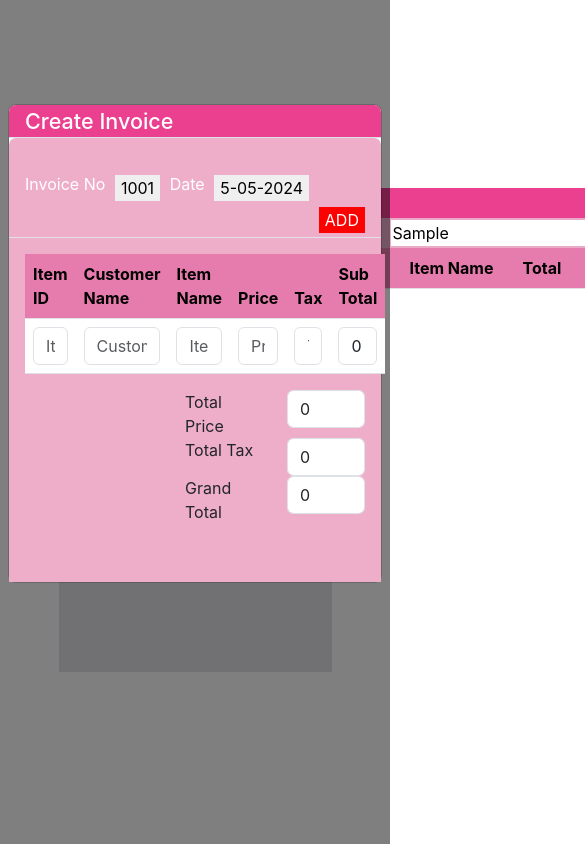
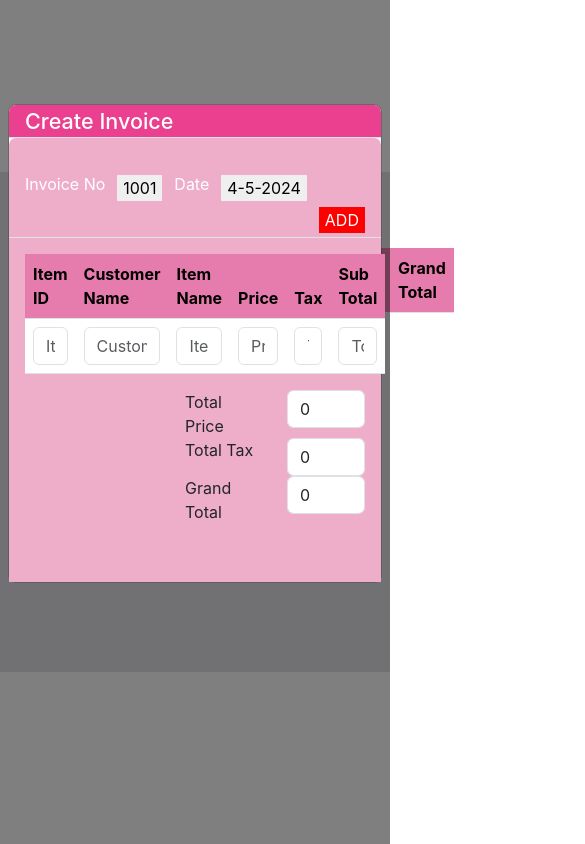
Before and after one commit to kavya191/invoiceform, a React (Create React App) app: page / in a window 390 px wide. Both pictures are taken after typing "Sample" into the empty fields and a click on the button "CREATE". Shown: the top 844 px of the page, 585 px wide, since content can reach past the window. Built offline with nearby package versions, Linux system fonts and the light colour scheme.

Commit message:
invoice list and search

```diff
--- a/src/Components/Invoice.css
+++ b/src/Components/Invoice.css
@@ -61,54 +61,126 @@
     color: white;
     border: none;
 }
+.invoice_table{
+    width: 100%;
 
+
+}
 .invoice_thead {
     background: rgb(238, 174, 202);
     background: linear-gradient(90deg, rgba(238, 174, 202, 1) 0%, rgb(230, 123, 173) 0%);
 
 }
-.form_header{
+
+.form_header {
     background: rgb(238, 174, 202);
     background: linear-gradient(90deg, rgba(238, 174, 202, 1) 0%, rgb(235, 63, 143) 0%);
     width: 100%;
     height: 30px;
     color: white;
 }
-.create_invoice{
+
+.create_invoice {
     margin-top: 6rem;
     border-radius: 0;
     height: 500px;
 
 }
-.invoice_date{
+
+.invoice_date {
     width: 100%;
     height: 100px;
     color: white;
     background: rgb(238, 174, 202);
 }
-.invoice_btn{
+
+.invoice_btn {
     border: none;
 }
-.date_btn{
+
+.date_btn {
     border: none;
 }
-.add_btn{
+
+.add_btn {
     border: none;
     background-color: red;
     color: white;
     margin-top: 4rem;
 }
-.form_body{
+
+.form_body {
     background: rgb(238, 174, 202);
 }
-.invoice_addform{
-    margin-left:10rem;
+
+.invoice_addform {
+    margin-left: 10rem;
 
 }
-.save_btn{
+
+.save_btn {
     border: none;
     background-color: red;
     color: white;
     margin-top: 1rem;
     margin-left: 26rem;
 }
+
+@media only screen and (max-width: 600px) {
+    .invoice_outer {
+        width: 100%;
+        height: 100vh;
+        display: flex;
+        justify-content: center;
+        align-items: center;
+
+
+    }
+
+    .invoice_inner {
+        width: 100%;
+        height: 500px;
+        background-color: #e3e2e6;
+
+
+    }
+    .invoice_table{
+        width: 100%;
+        margin-right: 1rem;
+    }
+    .invoice_header {
+        width: 100%;
+        height: 100px;
+        margin-top: 1rem;
+        color: white;
+    }
+
+.invoice_search {
+    width: 100%;
+    height: 30px;
+    background: rgb(238, 174, 202);
+    background: linear-gradient(90deg, rgba(238, 174, 202, 1) 0%, rgba(233, 170, 200, 1) 0%);
+}
+.input_search {
+    margin-left: 1.5px;
+    border: none;
+}
+
+.search_btn {
+    margin-left: 20px;
+    border: none;
+    width: 70px;
+    height: 30px;
+    background-color: red;
+    color: white;
+    border: none;
+}
+.invoice_thead {
+    background: rgb(238, 174, 202);
+    background: linear-gradient(90deg, rgba(238, 174, 202, 1) 0%, rgb(230, 123, 173) 0%);
+
+    padding-right: 5rem;
+}
+
+
+}
--- a/src/Components/Invoice.js
+++ b/src/Components/Invoice.js
@@ -1,23 +1,22 @@
-import React, { useState } from "react";
+import React, { useEffect, useState } from "react";
 import "../Components/Invoice.css";
-import Invoiceform from "./Invoiceform";
-import Button from "react-bootstrap/Button";
 import Form from "react-bootstrap/Form";
 import Modal from "react-bootstrap/Modal";
 import FormLabel from "react-bootstrap/FormLabel";
-import Label from "react-bootstrap/FormLabel";
 import { Col, Row } from "react-bootstrap";
+import '../Components/Invoiceform'
 
 const Invoice = () => {
   const [show, setShow] = useState(false);
 
   const handleClose = () => setShow(false);
   const handleShow = () => setShow(true);
-
+  const [currentDate, setCurrentDate] = useState("");
   const [invoiceData, setInvoiceData] = useState([]);
   const [totalPrice, setTotalPrice] = useState(0);
   const [totalTax, setTotalTax] = useState(0);
   const [grandTotal, setGrandTotal] = useState(0);
+
   const [inputs, setInputs] = useState({
     itemId: "",
     customerName: "",
@@ -69,7 +68,23 @@ const Invoice = () => {
     });
 
     handleClose();
-}
+  };
+  //search item
+  const handleSearch = (e) => {
+    const { value } = e.target;
+    const filteredData = invoiceData.filter((item) =>
+      item.itemName.toLowerCase().includes(value.toLowerCase())
+    );
+    setInvoiceData(filteredData);
+  };
+  //Current Date
+  useEffect(() => {
+    const date = new Date();
+    const formattedDate = `${date.getDate()}-${
+      date.getMonth() + 1
+    }-${date.getFullYear()}`;
+    setCurrentDate(formattedDate);
+  }, []);
 
   return (
     <div div className="invoice_outer">
@@ -79,9 +94,11 @@ const Invoice = () => {
             <p>INVOICE</p>
           </div>
           <div className=" invoice_search ">
-            <button className="invoice_create" onClick={handleShow}>
+            <button className="invoice_create" onClick={handleShow} >
               CREATE
             </button>
+            {/* <Invoiceform onHide={()=>setShow(false)}/>  */}
+            {/* popup invoice form */}
             <Modal show={show} onHide={handleClose} className="create_invoice">
               <Modal.Header className="form_header">
                 <Modal.Title>Create Invoice</Modal.Title>
@@ -90,15 +107,15 @@ const Invoice = () => {
                 <FormLabel>Invoice No</FormLabel>
                 <button className="invoice_btn">1001</button>
                 <FormLabel>Date</FormLabel>
-                <button className="date_btn">5-05-2024</button>
+                <button className="date_btn">{currentDate}</button>
                 <div>
                   <button className="add_btn">ADD</button>
                 </div>
               </Modal.Header>
 
               <Modal.Body className="form_body">
-                <table className="table">
-                  <thead>
+                <table className="table ">
+                  <thead className="invoice_table">
                     <tr className="invoice_thead">
                       <th scope="col " className="invoice_thead">
                         Item ID
@@ -120,7 +137,7 @@ const Invoice = () => {
                       </th>
                     </tr>
                   </thead>
-                  <tbody>
+                  <tbody className="invoice_table">
                     <tr className="invoice_thead">
                       <td scope="row">
                         {" "}
@@ -167,7 +184,6 @@ const Invoice = () => {
                           name="totalprice"
                           onChange={(e) => getInputs(e)}
                           placeholder="Total Price"
-                          value={0}
                         />
                       </td>
                     </tr>
@@ -177,7 +193,10 @@ const Invoice = () => {
                   <Row>
                     <Col>Total Price</Col>
                     <Col>
-                      <Form.Control placeholder="Total Price" value={totalPrice} />
+                      <Form.Control
+                        placeholder="Total Price"
+                        value={totalPrice}
+                      />
                     </Col>
                   </Row>
                   <Row>
@@ -189,7 +208,10 @@ const Invoice = () => {
                   <Row>
                     <Col> Grand Total </Col>
                     <Col>
-                      <Form.Control placeholder="Grand Total" value={grandTotal} />
+                      <Form.Control
+                        placeholder="Grand Total"
+                        value={grandTotal}
+                      />
                     </Col>
                   </Row>
                 </Form>
@@ -198,10 +220,16 @@ const Invoice = () => {
                 </button>
               </Modal.Body>
             </Modal>
-
-            <input className="input_search" type="text" />
+            {/* Search item */}
+            <input
+              className="input_search"
+              type="text"
+              placeholder="Search by Item Name"
+              onChange={handleSearch}
+            />
             <button className="search_btn">Search</button>
           </div>
+          {/* Invoice List */}
           <table className="table">
             <thead>
               <tr className="invoice_thead">
@@ -230,10 +258,10 @@ const Invoice = () => {
               </tr>
             </thead>
             <tbody>
-            {invoiceData.map((data, index) => (
+              {invoiceData.map((data, index) => (
                 <tr key={index}>
                   <td>{data.itemId}</td>
-                  <td>5-05-2024</td>
+                  <td>{currentDate}</td>
                   <td>{data.customerName}</td>
                   <td>{data.itemName}</td>
                   <td>{data.price}</td>
```
Also changed, not shown: src/Components/Invoiceform.js (+193 -30 lines).
